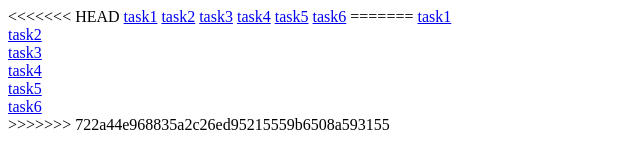
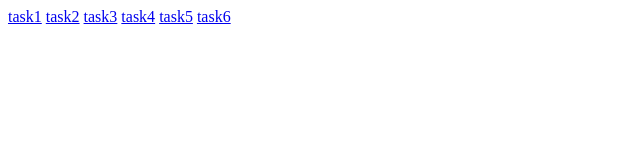
Before and after one commit to dbdoer/zhanghuanhao.github.io, a plain HTML site: page index.html in a window 1280 px wide. Shown: the whole page, without its empty margins (0-640 px from the left). Drawn offline with Linux system fonts and the light colour scheme.

Commit message:
Change index

```diff
--- a/index.html
+++ b/index.html
@@ -1,15 +1,14 @@
-<<<<<<< HEAD
+<!DOCTYPE html>
+<html lang="zh_cn">
+<head>
+    <meta http-equiv="Content-Type" content="text/html" charset="UTF-8">
+    <title>My Home</title>
+</head>
+<body>
     <a href="./task1">task1</a>
     <a href="./task2">task2</a>
     <a href="./task3">task3</a>
     <a href="./task4">task4</a>
     <a href="./task5">task5</a>
     <a href="./task6">task6</a>
-=======
-<a href="./Web/task1">task1</a><br />
-<a href="./Web/task2">task2</a><br />
-<a href="./Web/task3">task3</a><br />
-<a href="./Web/task4">task4</a><br />
-<a href="./Web/task5">task5</a><br />
-<a href="./Web/task6">task6</a><br />
->>>>>>> 722a44e968835a2c26ed95215559b6508a593155
+</body>
```
Lines whose indentation alone changed are shown as unchanged.
